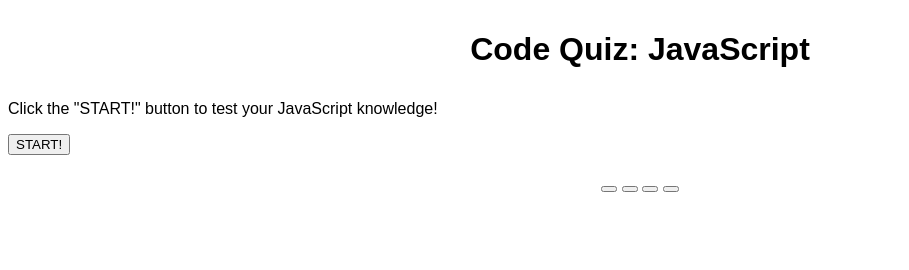
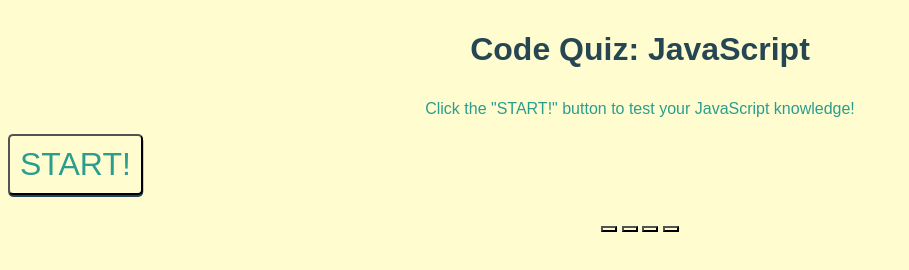
Before and after one commit to katelynarmstrong/code-quiz, a plain HTML site: page index.html in a window 1280 px wide. Shown: the whole page, without its empty margins (0-909 px from the left). Drawn offline with Linux system fonts and the light colour scheme.

Commit message:
css styles added

```diff
--- a/assets/css/style.css
+++ b/assets/css/style.css
@@ -1,18 +1,39 @@
 * {
     font-family: Arial, Helvetica, sans-serif;
     box-sizing: border-box;
+    background-color: #FFFDD0;
 }
 .page-title {
     text-align: center;
     padding: 10px;
-    color: 264653;
+    color: #264653;
 }
 
 .page-content {
     text-align: center;
 }
 
+.instructions {
+    text-align: center;
+    color: #2a9d8f;
+}
+
+.start-btn{
+    color: #2a9d8f;
+    display: inline-block;
+    padding: 10px;
+    font-size: 2rem;
+    border-radius: 5px;
+    position: relative;
+    box-shadow: 0.25px 2px #264653;
+}
+
 .header {
     text-align: center;
     padding: 15px;
 }
+
+.start-btn:hover, .choice-btn:hover, .submit-btn:hover{
+    color: #2a9d8f;
+    text-shadow: none;
+}
--- a/assets/js/script.js
+++ b/assets/js/script.js
@@ -12,7 +12,7 @@ var questions = [
     },
     {
         questionText: "How do you create a function in JavaScript?",
-        options:["a. function:myFunction()", "b. function=myFunction()", "c. function myFunction()"], "d. function:(myFunction)"],
+        options:["a. function:myFunction()", "b. function=myFunction()", "c. function myFunction()", "d. function:(myFunction)"],
         answer:"b. function=myFunction"
     },
     {
```
